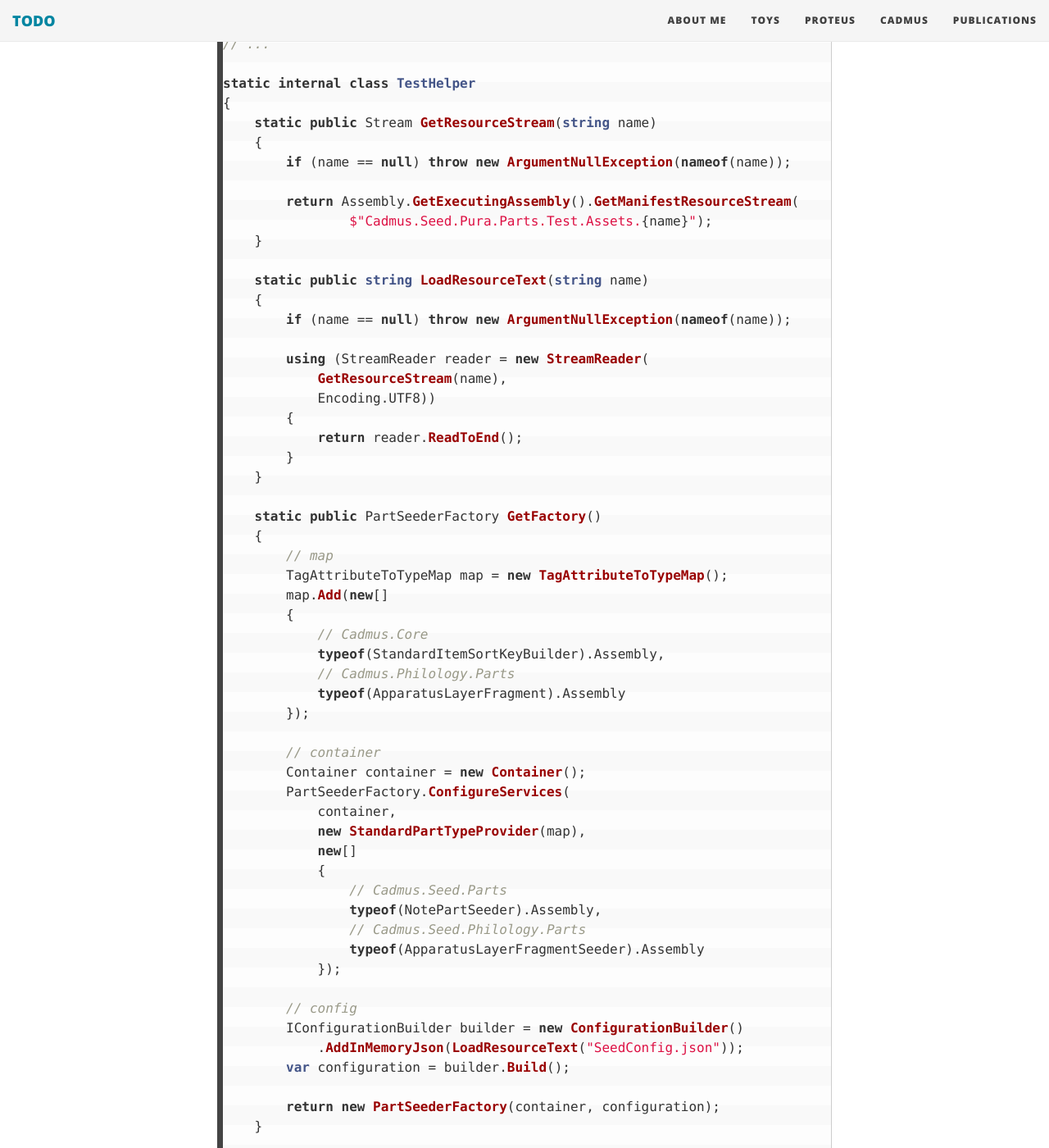
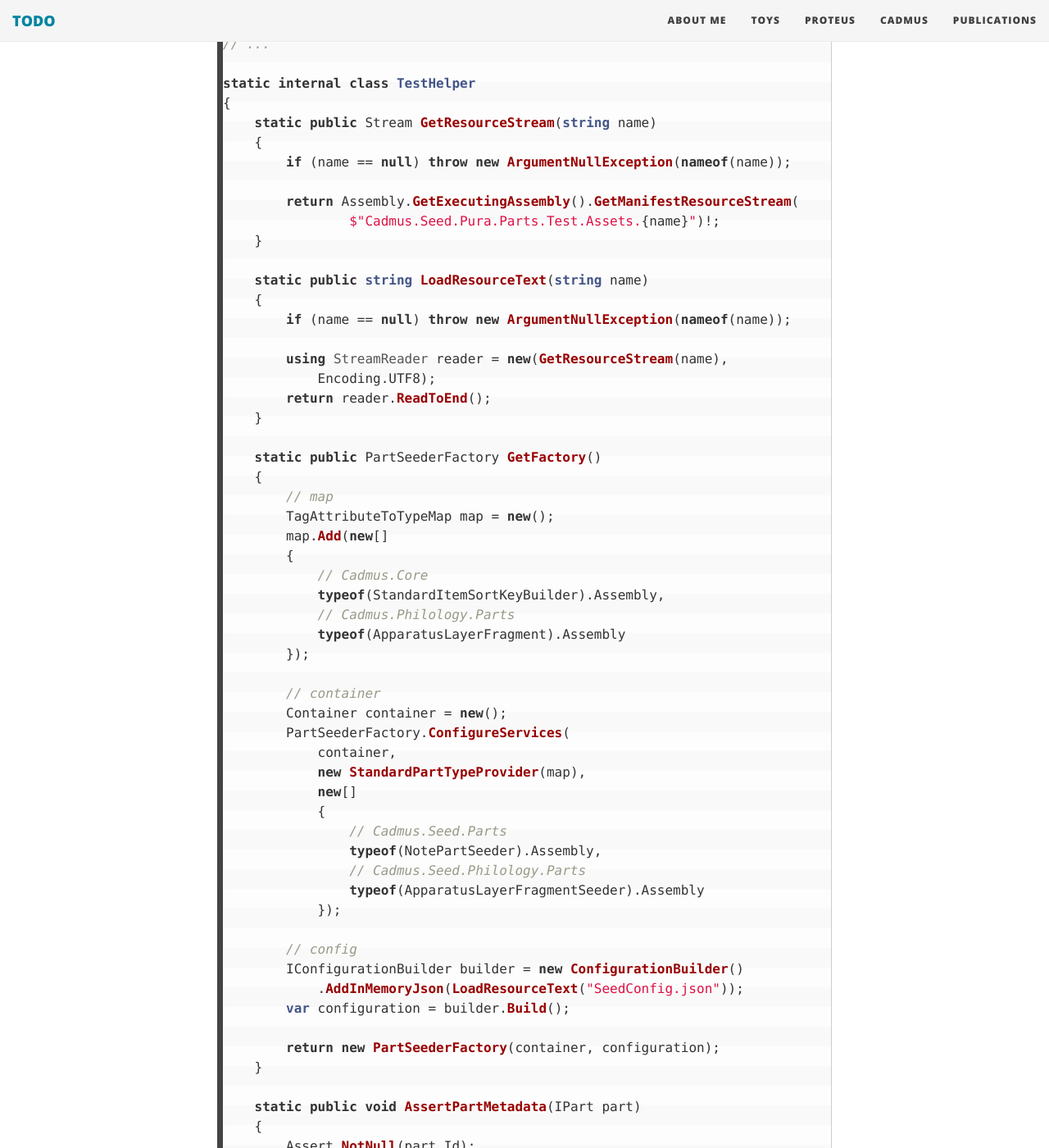
Before and after one commit to Myrmex/overview, a Jekyll site: the page built from cadmus/dev/backend-part-seeder.md, in a window 1280 px wide and 1400 px high, scrolled down 5396 px. Shown: the whole window at 82% size. Built offline with Jekyll 4.4.1, drawn with Linux system fonts in a browser that asks for light colours; nearby versions of some CDN libraries.

Commit message:
Update backend-part-seeder.md

```diff
--- a/cadmus/dev/backend-part-seeder.md
+++ b/cadmus/dev/backend-part-seeder.md
@@ -220,25 +220,22 @@
         if (name == null) throw new ArgumentNullException(nameof(name));
 
         return Assembly.GetExecutingAssembly().GetManifestResourceStream(
-                $"Cadmus.Seed.Pura.Parts.Test.Assets.{name}");
+                $"Cadmus.Seed.Pura.Parts.Test.Assets.{name}")!;
     }
 
     static public string LoadResourceText(string name)
     {
         if (name == null) throw new ArgumentNullException(nameof(name));
 
-        using (StreamReader reader = new StreamReader(
-            GetResourceStream(name),
-            Encoding.UTF8))
-        {
-            return reader.ReadToEnd();
-        }
+        using StreamReader reader = new(GetResourceStream(name),
+            Encoding.UTF8);
+        return reader.ReadToEnd();
     }
 
     static public PartSeederFactory GetFactory()
     {
         // map
-        TagAttributeToTypeMap map = new TagAttributeToTypeMap();
+        TagAttributeToTypeMap map = new();
         map.Add(new[]
         {
             // Cadmus.Core
@@ -248,7 +245,7 @@
         });
 
         // container
-        Container container = new Container();
+        Container container = new();
         PartSeederFactory.ConfigureServices(
             container,
             new StandardPartTypeProvider(map),
```
Also changed, not shown: other parts of cadmus/dev/backend-part-seeder.md (+1 -1 lines).
